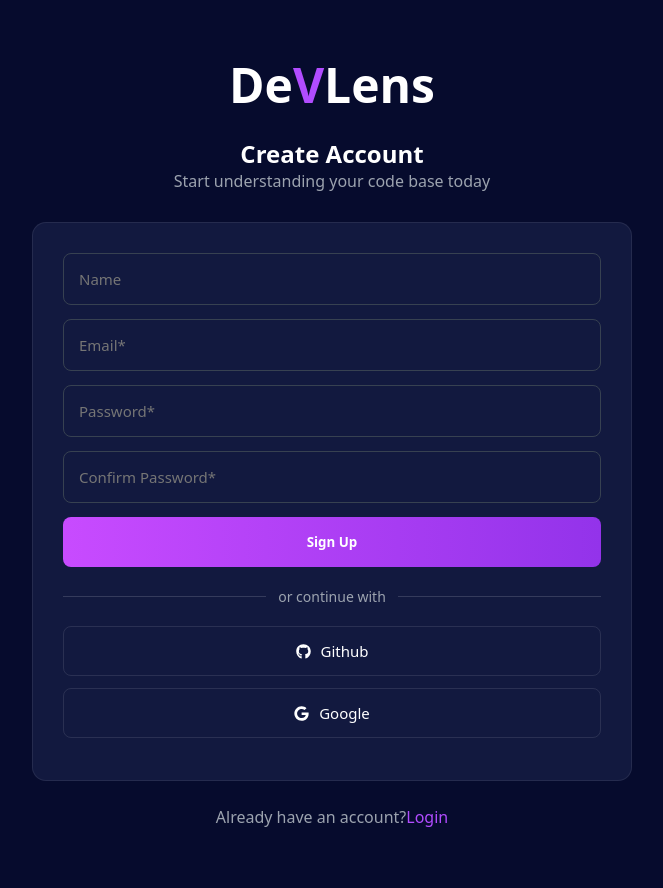
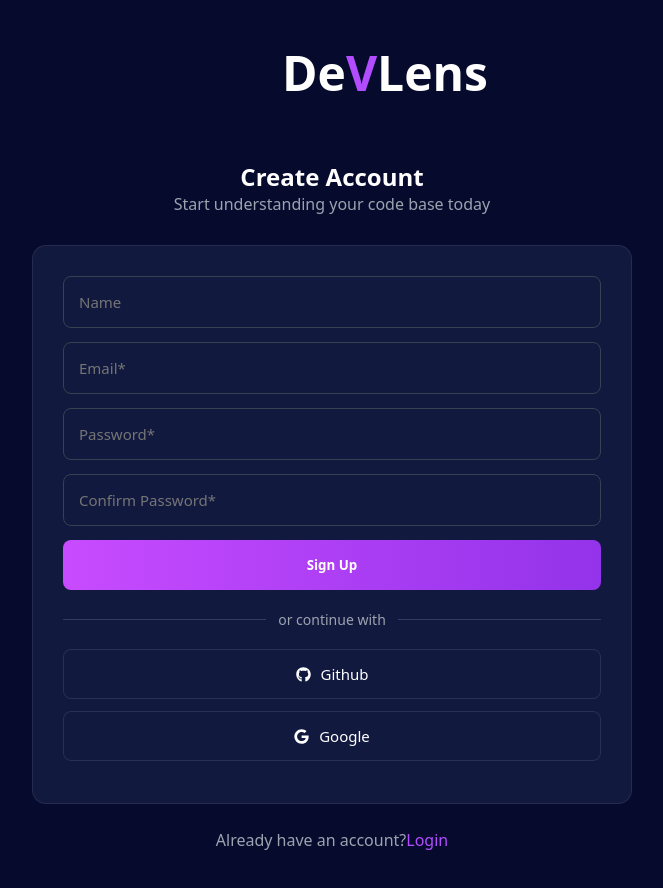
Before and after one commit to Ragamaie-Nagineni/DeVLens, a React app in the folder frontend/: page /signup in a window 1280 px wide. Shown: the top 888 px of the page, without its empty margins (308-971 px from the left). Built offline with nearby package versions, Linux system fonts and the light colour scheme; the HTML template or start-up script is replaced by a standard one.

Commit message:
added css

```diff
--- a/frontend/src/App.jsx
+++ b/frontend/src/App.jsx
@@ -3,7 +3,6 @@
 import Loginpage from "./components/login/Loginpage";
 import Signuppage from "./components/signup/Signuppage";
 import Sidebar from "./components/Sidebar/Sidebar";
-import Icon from "./components/Icon/Icon.jsx";
 
 
 function App() {
@@ -24,7 +23,7 @@
 
         <Route
           path="/"
-          element={<Header/>}
+          element={<Signuppage/>}
         />
 
         <Route
--- /dev/null
+++ b/frontend/src/components/Header/Header.css
@@ -0,0 +1,5 @@
+.logo {
+  width: 100px;
+  height: 100px;
+  object-fit: contain;
+}
--- a/frontend/src/components/Header/Header.jsx
+++ b/frontend/src/components/Header/Header.jsx
@@ -1,11 +1,11 @@
 import react from "react";
 import Logo from "../../assets/Logo.png";
-
+import "./Header.css"
 function Header(){
   return(
     <div>
-       <img src={Logo} alt="DevLens Logo"/>
-       <h1>DeVLens</h1>
+       <img src={Logo} className="logo" alt="DevLens Logo"/>
+       <h1>De<spav>V</spav>Lens</h1>
     </div>
   )
 }
```
